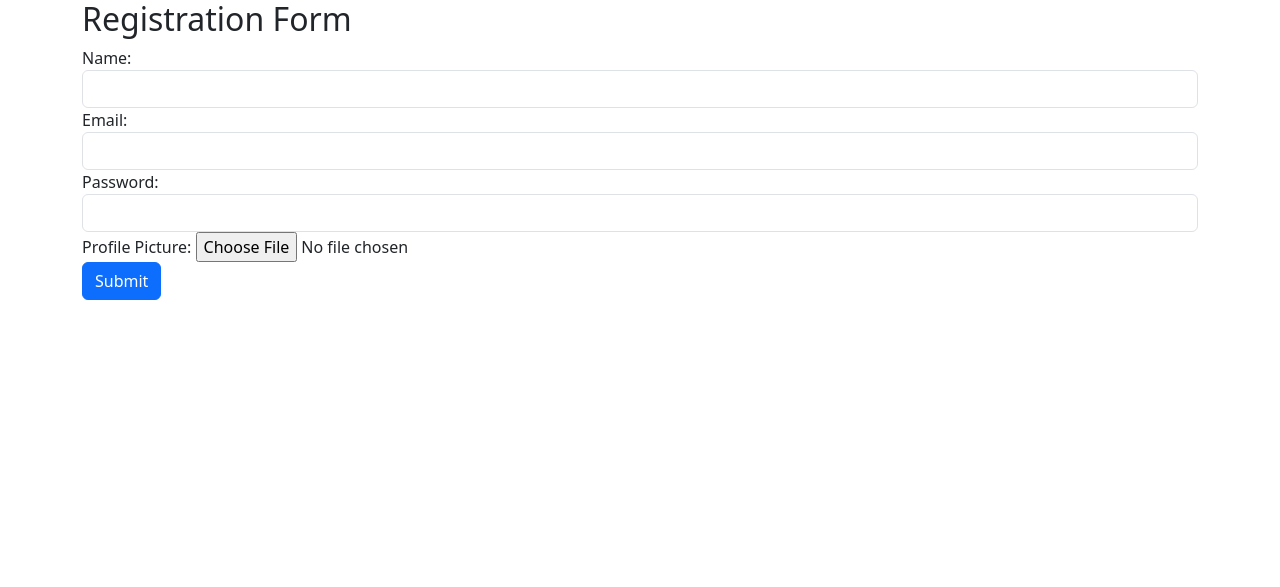
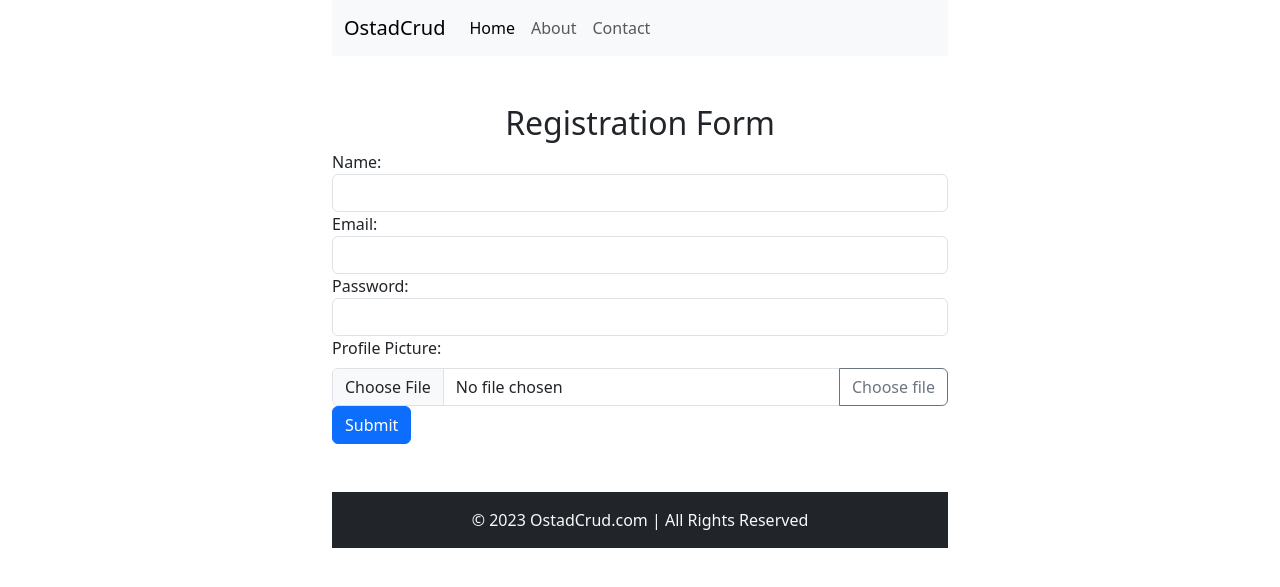
Before and after one commit to faisal2410/filesystem_php, a PHP site: page / in a window 1280 px wide. Shown: the top 587 px of the page. Run offline with PHP 8.4, Linux system fonts and the light colour scheme.

Commit message:
registration project added

```diff
--- a/1_filesystem_concept.php
+++ b/1_filesystem_concept.php
@@ -69,8 +69,7 @@ Permissions and Ownership:
 
 In addition to reading and writing files, it's also important to manage file permissions and ownership. PHP provides the chmod() function for setting file permissions, which takes a numeric value representing the desired permissions. For example, to set read and write permissions for the owner, and read-only permissions for everyone else, you could use the following code:
 
-bash
-Copy code
+
 chmod('myfile.txt', 0644);
 PHP also provides the chown() function for changing the owner of a file, and the chgrp() function for changing the group ownership.
 
--- a/projects/profile_project/concept.php
+++ b/ass6.php
@@ -16,4 +16,6 @@ Saves the user's name, email, and profile picture filename to a CSV file named "
 Starts a new session and sets a cookie with the user's name.
 Create a new HTML page that displays the contents of the "users.csv" file in a table.
 
+
+
 */
--- a/projects/profile_project/index.php
+++ b/projects/profile_project/index.php
@@ -4,11 +4,41 @@
 	<title>Registration Form</title>
 	<!-- Adding Bootstrap CSS -->
 	 <link href="https://cdn.jsdelivr.net/npm/bootstrap@5.3.0-alpha1/dist/css/bootstrap.min.css" rel="stylesheet" integrity="sha384-GLhlTQ8iRABdZLl6O3oVMWSktQOp6b7In1Zl3/Jr59b6EGGoI1aFkw7cmDA6j6gD" crossorigin="anonymous">
+
 </head>
 <body>
-	<div class="container">
-		<h2>Registration Form</h2>
-		<form method="post" action="process.php" enctype="multipart/form-data">
+
+	<div class="container-fluid">
+		<div class="row">
+			<div class="col-md-6 offset-md-3">
+	<nav class="navbar navbar-expand-lg navbar-light bg-light ">
+		<div class="container-fluid">
+			<a class="navbar-brand" href="#">OstadCrud</a>
+			<button class="navbar-toggler" type="button" data-bs-toggle="collapse" data-bs-target="#navbarNav" aria-controls="navbarNav" aria-expanded="false" aria-label="Toggle navigation">
+				<span class="navbar-toggler-icon"></span>
+			</button>
+			<div class="collapse navbar-collapse" id="navbarNav">
+				<ul class="navbar-nav">
+					<li class="nav-item">
+						<a class="nav-link active" aria-current="page" href="#">Home</a>
+					</li>
+					<li class="nav-item">
+						<a class="nav-link" href="#">About</a>
+					</li>
+					<li class="nav-item">
+						<a class="nav-link" href="#">Contact</a>
+					</li>
+				</ul>
+			</div>
+		</div>
+	</nav>
+			</div>
+
+		</div>
+		<h2 class="text-center mt-5">Registration Form</h2>
+		<div class="row">
+			<div class="col-md-6 offset-md-3">
+<form method="post" action="process.php" enctype="multipart/form-data">
 			<div class="form-group">
 				<label>Name:</label>
 				<input type="text" name="name" class="form-control">
@@ -21,14 +51,31 @@
 				<label>Password:</label>
 				<input type="password" name="password" class="form-control">
 			</div>
-			<div class="form-group">
-				<label>Profile Picture:</label>
-				<input type="file" name="profile_pic" class="form-control-file">
-			</div>
+		<div class="form-group">
+  <label for="profile_pic" class="form-label">Profile Picture:</label>
+  <div class="input-group">
+    <input type="file" class="form-control" id="profile_pic" name="profile_pic" aria-describedby="inputGroupFileAddon04" aria-label="Upload">
+    <button class="btn btn-outline-secondary" type="button" id="inputGroupFileAddon04">Choose file</button>
+  </div>
+</div>
 			<input type="submit" value="Submit" class="btn btn-primary">
 		</form>
+			</div>
+
+		</div>
+		<div class="row">
+			<div class="col-md-6 offset-md-3">
+				<footer class="bg-dark text-light text-center py-3 mt-5">
+	&copy; 2023 OstadCrud.com | All Rights Reserved
+</footer>
+			</div>
+		</div>
+
+
 	</div>
+
 	<!-- Adding Bootstrap JS -->
 	 <script src="https://cdn.jsdelivr.net/npm/bootstrap@5.3.0-alpha1/dist/js/bootstrap.bundle.min.js" integrity="sha384-w76AqPfDkMBDXo30jS1Sgez6pr3x5MlQ1ZAGC+nuZB+EYdgRZgiwxhTBTkF7CXvN" crossorigin="anonymous"></script>
+
 </body>
 </html>
--- a/projects/profile_project/users.csv
+++ b/projects/profile_project/users.csv
@@ -1,2 +1 @@
-"Faisal ahmed",fa@gmail.com,uploads/20230309033707_3.png
-"Abdur rahman talha",talha@gmail.com,uploads/20230309034145_1.png
+"Raihana Ferdousi", ra@gmail.com, uploads/20230309085816_react1.jpeg
--- /dev/null
+++ b/projects/registration/users.csv
@@ -0,0 +1,2 @@
+Faisal,fa@gmail.com,640ed27defdea_2023-03-13_07-36-29_1.jpg
+talha,ta@gmail.com,640ed2dae2606_2023-03-13_07-38-02_3.png
```
Also changed, not shown: projects/file_upload/index.php (added, +15 -0 lines), projects/file_upload/upload.php (added, +20 -0 lines), projects/registration/index.html (added, +25 -0 lines), projects/registration/process.php (added, +48 -0 lines), projects/registration/style.css (added, +27 -0 lines), projects/registration/success.php (added, +39 -0 lines), projects/profile_project/uploads/20230309034145_1.png (deleted), projects/profile_project/uploads/20230309085816_react1.jpeg (added), projects/registration/uploads/640ed27defdea_2023-03-13_07-36-29_1.jpg (added), projects/registration/uploads/640ed2dae2606_2023-03-13_07-38-02_3.png (renamed from projects/profile_project/uploads/20230309033707_3.png).
